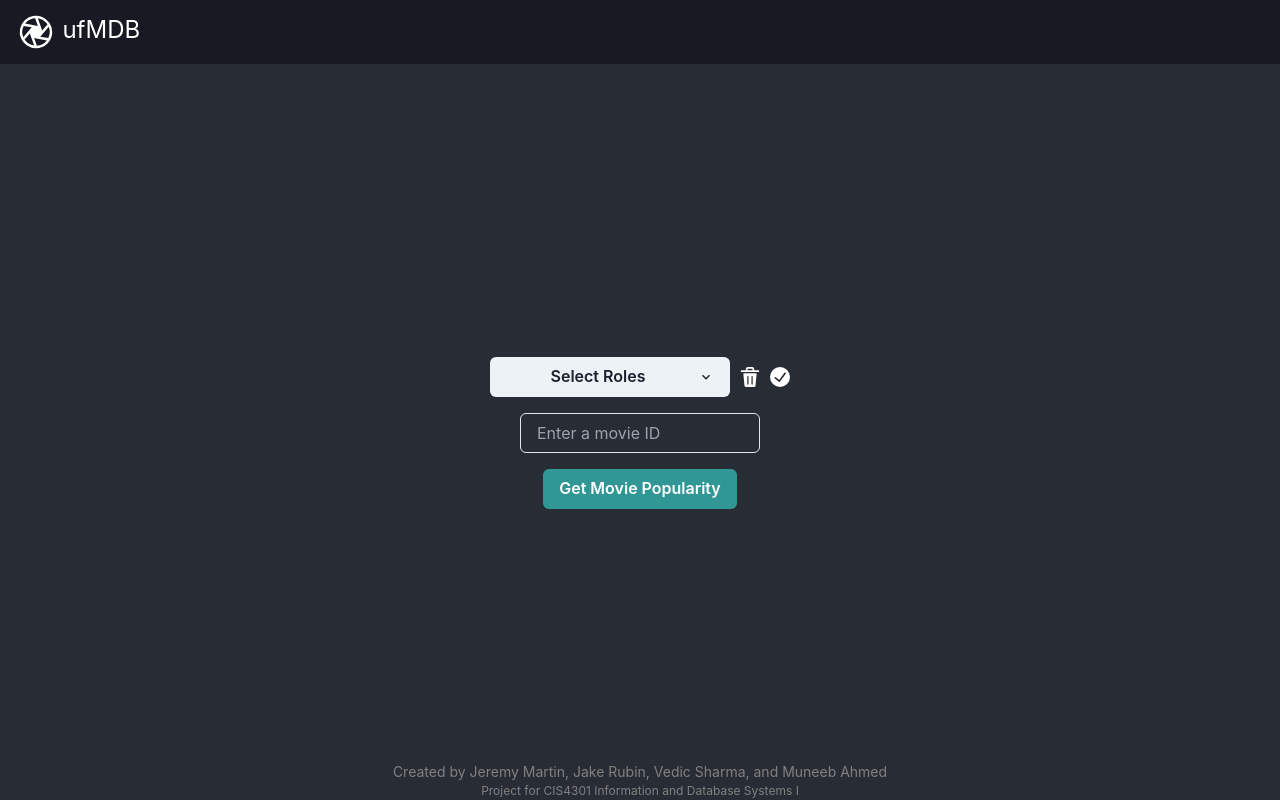
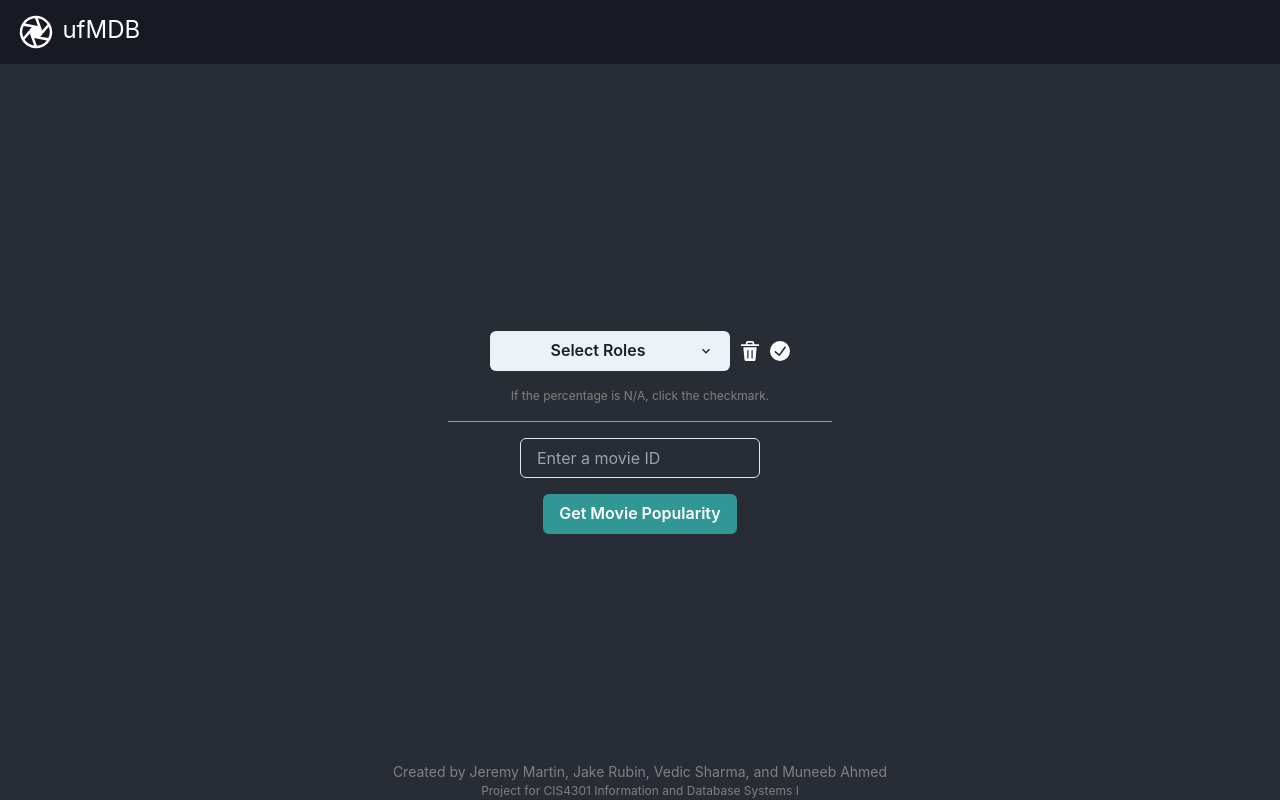
Before and after one commit to jer-martin/ufMDB, a React (Create React App) app: page / in a window 1280 px wide. Built offline with nearby package versions, Linux system fonts and the light colour scheme.

Commit message:
small ui things

```diff
--- a/src/App.js
+++ b/src/App.js
@@ -1,7 +1,7 @@
 import logo from './logo.svg';
 import './App.css';
 import Nav from './components/Nav';
-import { Button, Input, Text, Flex, Menu, MenuButton, MenuItem, MenuList, Icon, Tooltip} from '@chakra-ui/react'; // Ensure Chakra UI imports are here
+import { Button, Input, Text, Flex, Menu, MenuButton, MenuItem, MenuList, Icon, Tooltip, Divider} from '@chakra-ui/react'; // Ensure Chakra UI imports are here
 import { ChevronDownIcon, DeleteIcon, CheckCircleIcon } from '@chakra-ui/icons'; // Ensure Chakra UI imports are here
 import React, { useState, useCallback, useEffect } from 'react';
 import { CgArrowsExpandDownRight } from "react-icons/cg";
@@ -204,6 +204,9 @@ function App() {
     })}
   </Flex>
 )}
+      <Text fontSize="xs" mt="4" color={'grey'}> If the percentage is N/A, click the checkmark.</Text>
+
+      <Divider orientation="horizontal" mt="4" width={'30%'} />
 
         <Flex direction="column" alignItems="center" mt="4">
           <Input
```
